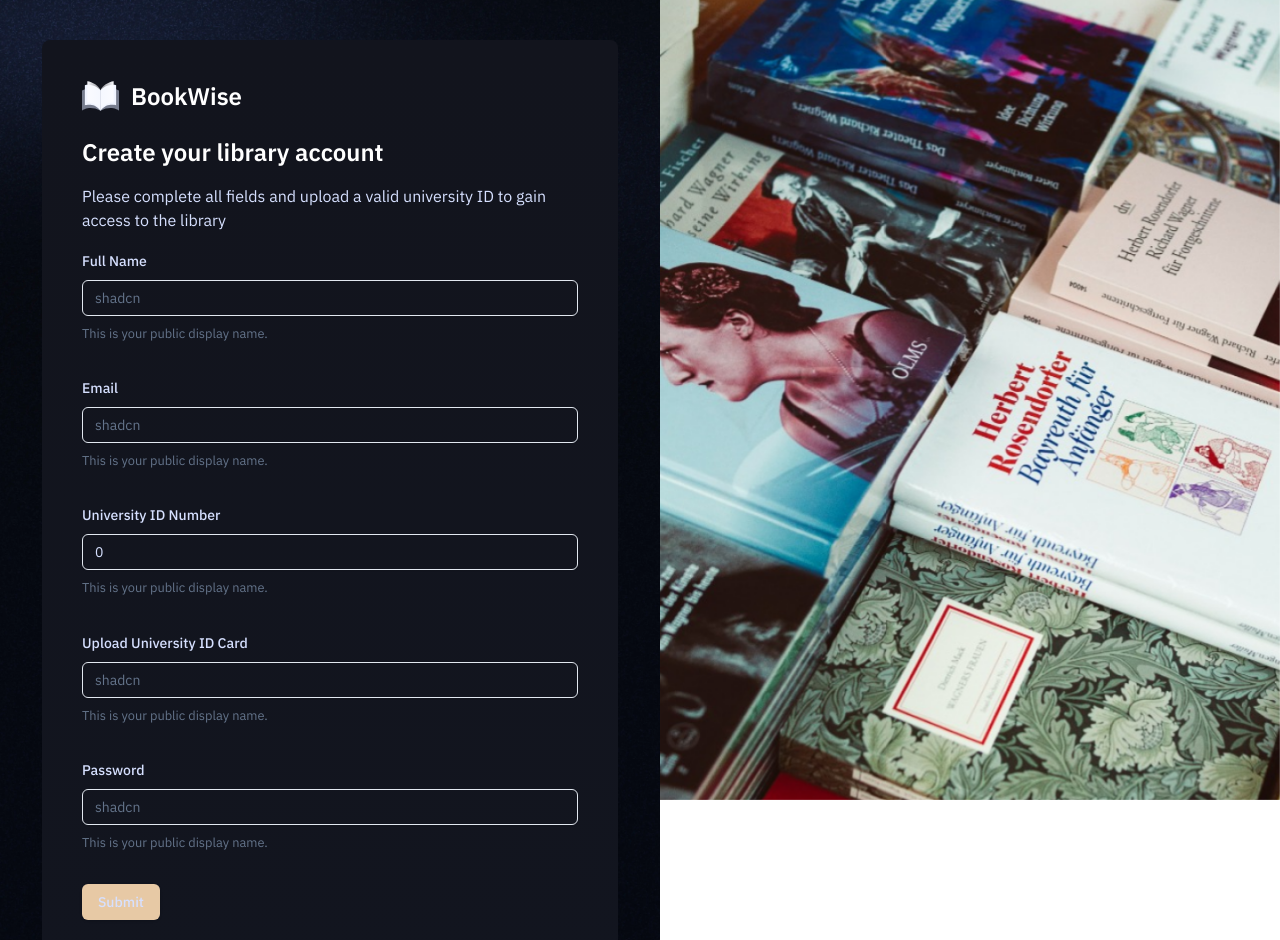
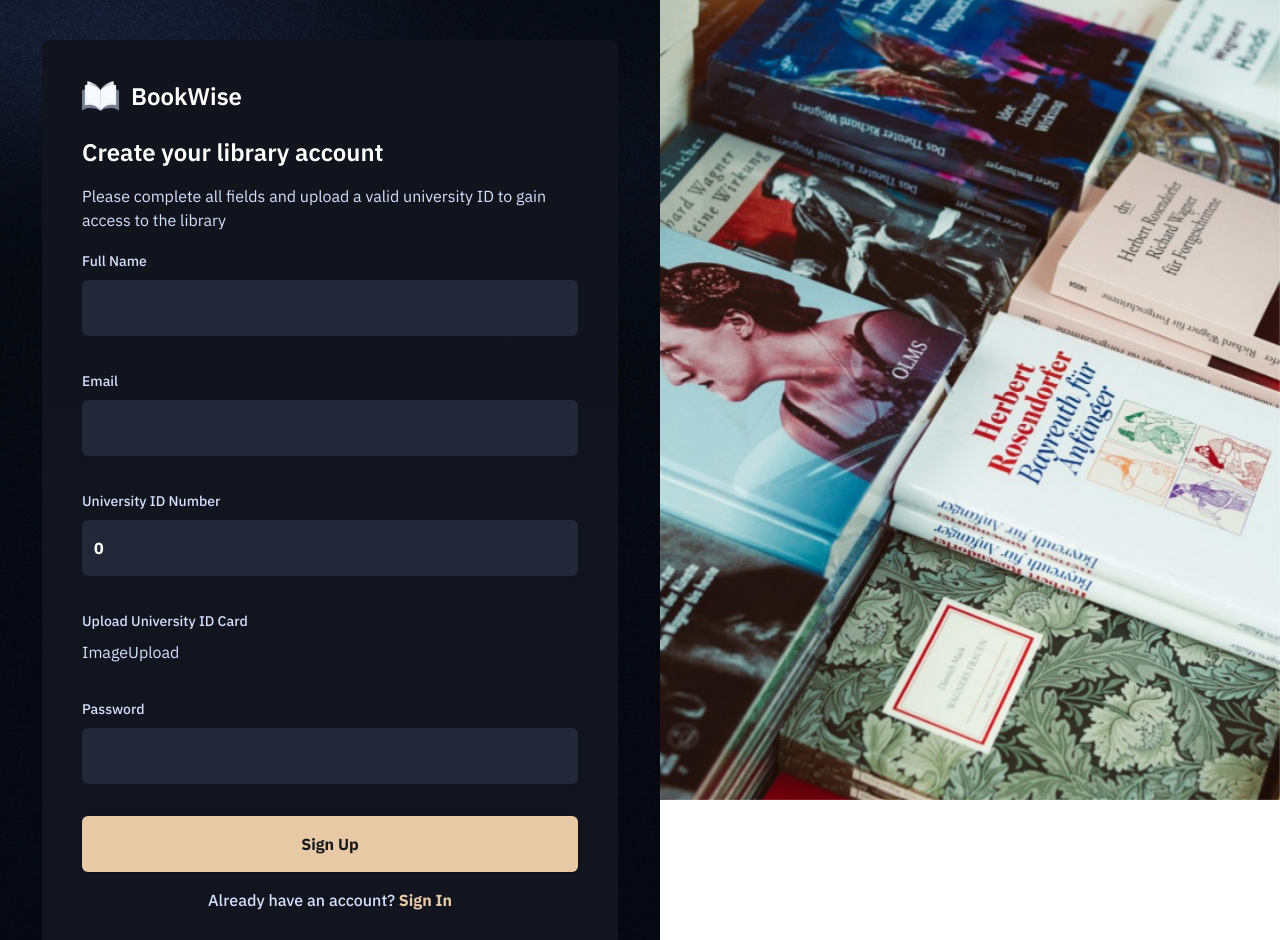
Before and after one commit to mrinmoy32/enterprise-library, a Next.js app: page /sign-up in a window 1280 px wide. Shown: the top 940 px of the page. Built offline with nearby package versions, Linux system fonts and the light colour scheme.

Commit message:
Auth Form updated

```diff
--- a/components/AuthForm.tsx
+++ b/components/AuthForm.tsx
@@ -16,7 +16,8 @@ import {
 } from "@/components/ui/form";
 import { Input } from "@/components/ui/input";
 import Link from "next/link";
-import { FIELD_NAMES } from "@/constants";
+import { FIELD_NAMES, FIELD_TYPES } from "@/constants";
+import ImageUpload from "./ImageUpload";
 
 interface Props<T extends FieldValues> {
   schema: ZodType<T>;
@@ -55,25 +56,30 @@ const AuthForm = <T extends FieldValues>({
         <form onSubmit={form.handleSubmit()} className="space-y-8 w-full">
           {Object.keys(defaultValues).map((field) => (
             <FormField
-            key={field}
+              key={field}
               control={form.control}
               name={field as Path<T>}
               render={({ field }) => (
                 <FormItem>
-                  <FormLabel className="capitalize ">{FIELD_NAMES[field.name]}</FormLabel>
+                  <FormLabel className="capitalize">
+                    {FIELD_NAMES[field.name as keyof typeof FIELD_NAMES]}
+                  </FormLabel>
                   <FormControl>
-                    <Input placeholder="shadcn" {...field} />
+                    {field.name === "universityCard" ? (
+                      <ImageUpload />
+                    ) : (
+                      <Input required type={FIELD_TYPES[field.name as keyof typeof FIELD_TYPES]} {...field} className="form-input" />
+                    )}
                   </FormControl>
-                  <FormDescription>
-                    This is your public display name.
-                  </FormDescription>
                   <FormMessage />
                 </FormItem>
               )}
             />
           ))}
 
-          <Button type="submit">Submit</Button>
+          <Button type="submit" className="form-btn">
+            {isSignIn ? "Sign In" : "Sign Up"}
+          </Button>
         </form>
       </Form>
       <p className="text-center text-base font-medium">
```
